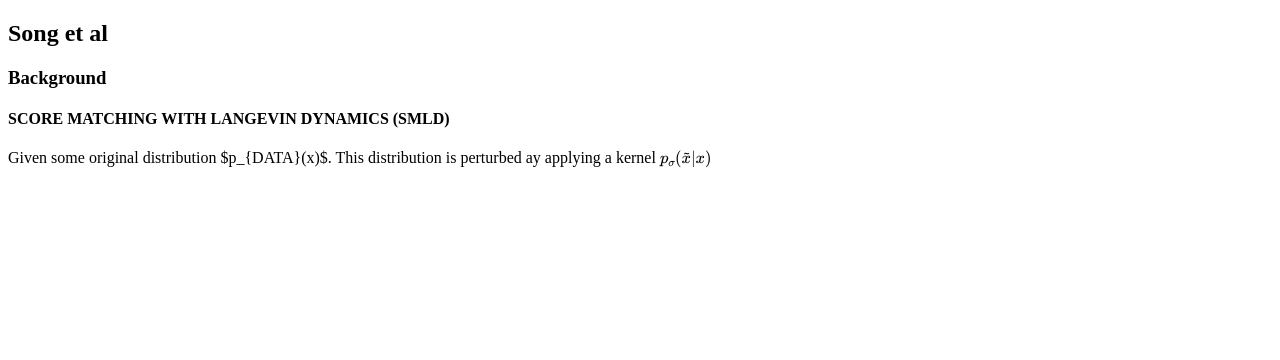
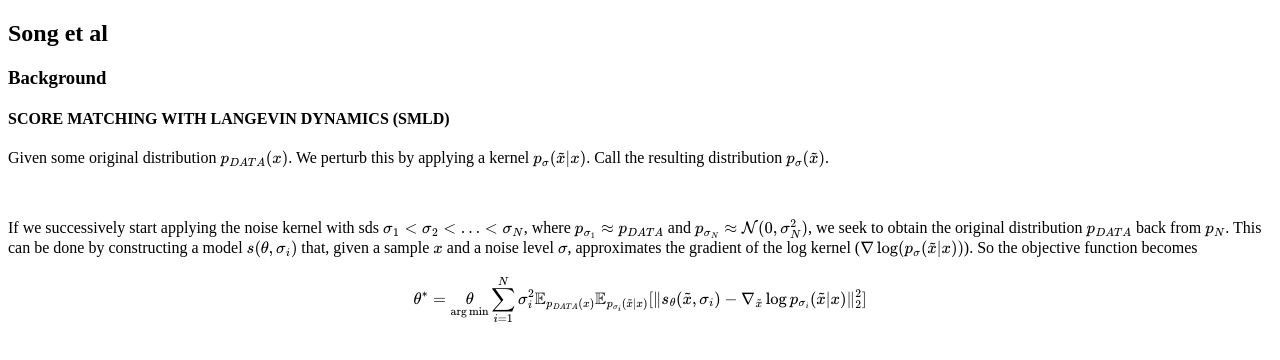
Before and after one commit to kap-devkota/kap-devkota.github.io, a plain HTML site: page diffusion.html in a window 1280 px wide. Drawn offline with nearby package versions, Linux system fonts and the light colour scheme.

Commit message:
Updated diffusion.html

```diff
--- a/diffusion.html
+++ b/diffusion.html
@@ -9,13 +9,24 @@
 </head>
 
 <body>
-  <h2> Song et al</h2>
 
-  <h3>Background</h3>
+<h2> Song et al</h2>
+<h3>Background</h3>
 
-  <h4>SCORE MATCHING WITH LANGEVIN DYNAMICS (SMLD)</h4>
 
-  Given some original distribution $p_{DATA}(x)$. This distribution is perturbed ay applying a kernel
-  \(p_\sigma(\tilde{x} | x)\)
+<h4>SCORE MATCHING WITH LANGEVIN DYNAMICS (SMLD)</h4>
+<p>
+  Given some original distribution \(p_{DATA}(x)\). We perturb this by applying a kernel \(p_\sigma(\tilde{x} | x)\). Call the resulting distribution \(p_\sigma(\tilde{x})\).
+</p>
+
+<br/>
+<p>
+If we successively start applying the noise kernel with sds \(\sigma_1 < \sigma_2 < \ldots < \sigma_N\), where \(p_{\sigma_1} \approx p_{DATA}\) and \(p_{\sigma_N} \approx \mathcal{N}(0, \sigma_N^2)\), we seek  to obtain the original distribution \(p_{DATA}\) back from \(p_N\). This can be done by constructing a model \(s(\theta, \sigma_i)\) that, given a sample \(x\) and a noise level \(\sigma\), approximates the gradient of the log kernel (\(\nabla\log(p_\sigma (\tilde{x}|x))\)). So the objective function becomes
+
+$$
+\theta^* = \underset{\arg\min}{\theta} \sum_{i=1}^N \sigma_i^2 \mathbb{E}_{p_{DATA}(x)} \mathbb{E}_{p_{\sigma_i}(\tilde{x} | x)} [\|s_\theta(\tilde{x}, \sigma_i) - \nabla_{\tilde{x}} \log p_{\sigma_i}(\tilde{x} | x)\|_2^2]
+$$
+</p>
+
 </body>
 </html>
```
